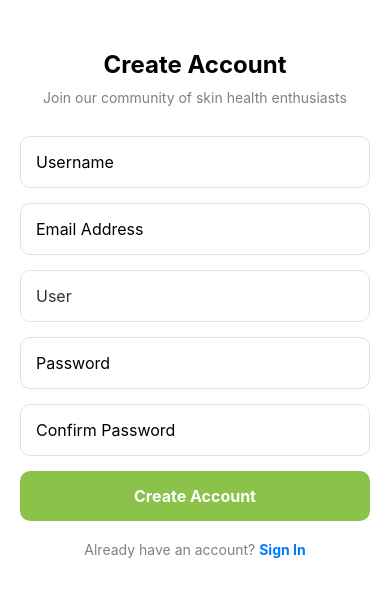
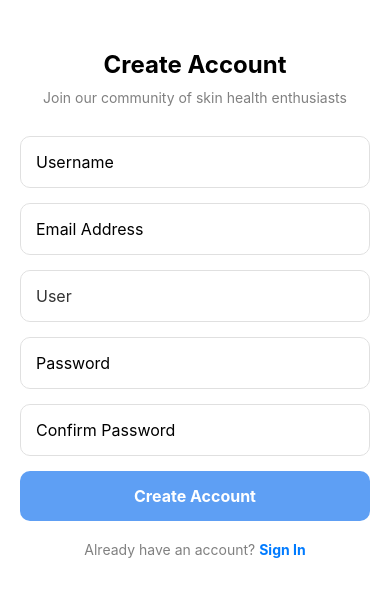
Before and after one commit to umbereye27/Final-Project, a React Native app: screen /SignUp in a window 390 px wide. Shown: the top 596 px of the page. Built offline with nearby package versions, Linux system fonts and the light colour scheme.

Commit message:
second commit

```diff
--- a/src/screens/SignUpScreen.js
+++ b/src/screens/SignUpScreen.js
@@ -299,7 +299,7 @@ const styles = StyleSheet.create({
     fontSize: 12,
   },
   signUpButton: {
-    backgroundColor: "#8BC34A",
+    backgroundColor: "#5E9FF4",
     borderRadius: 10,
     padding: 15,
     alignItems: "center",
```
